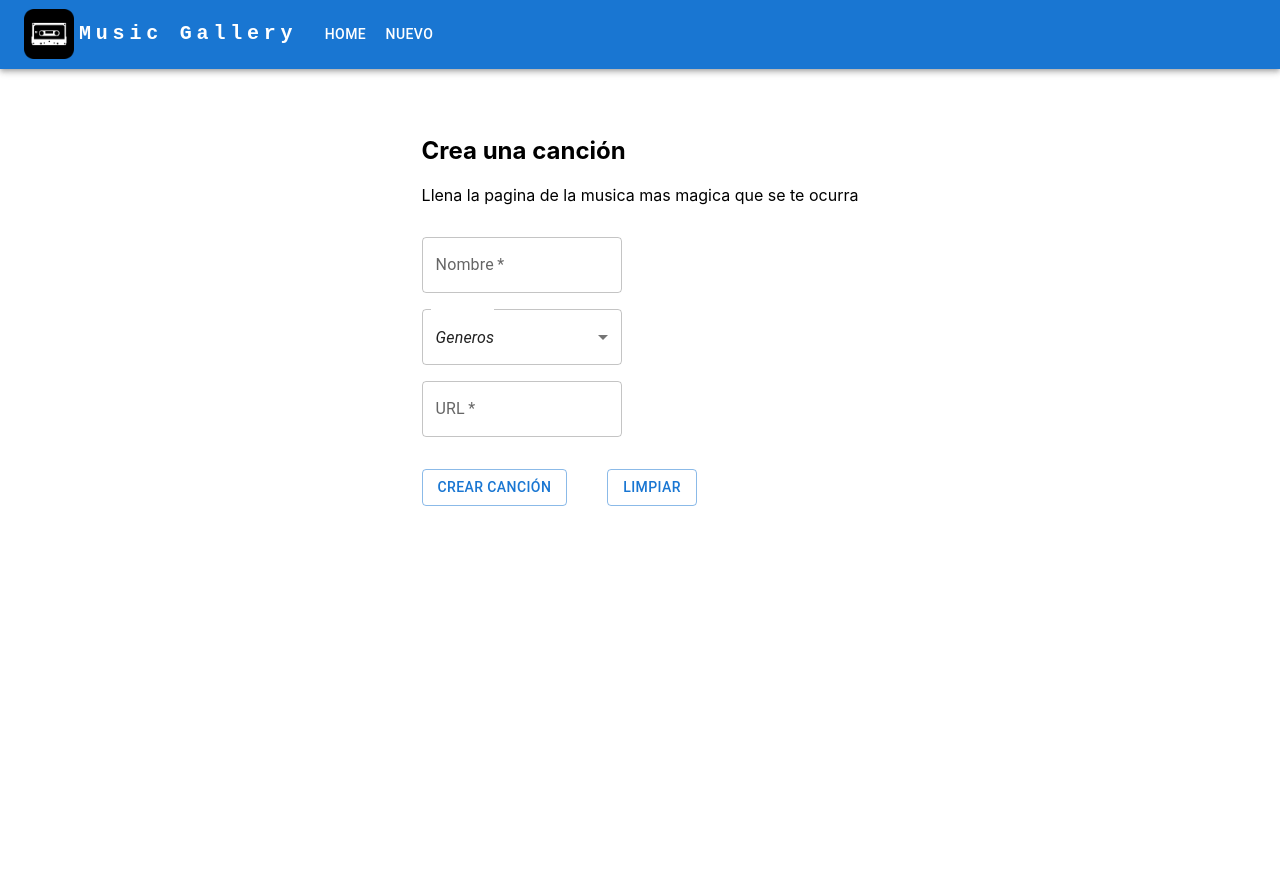
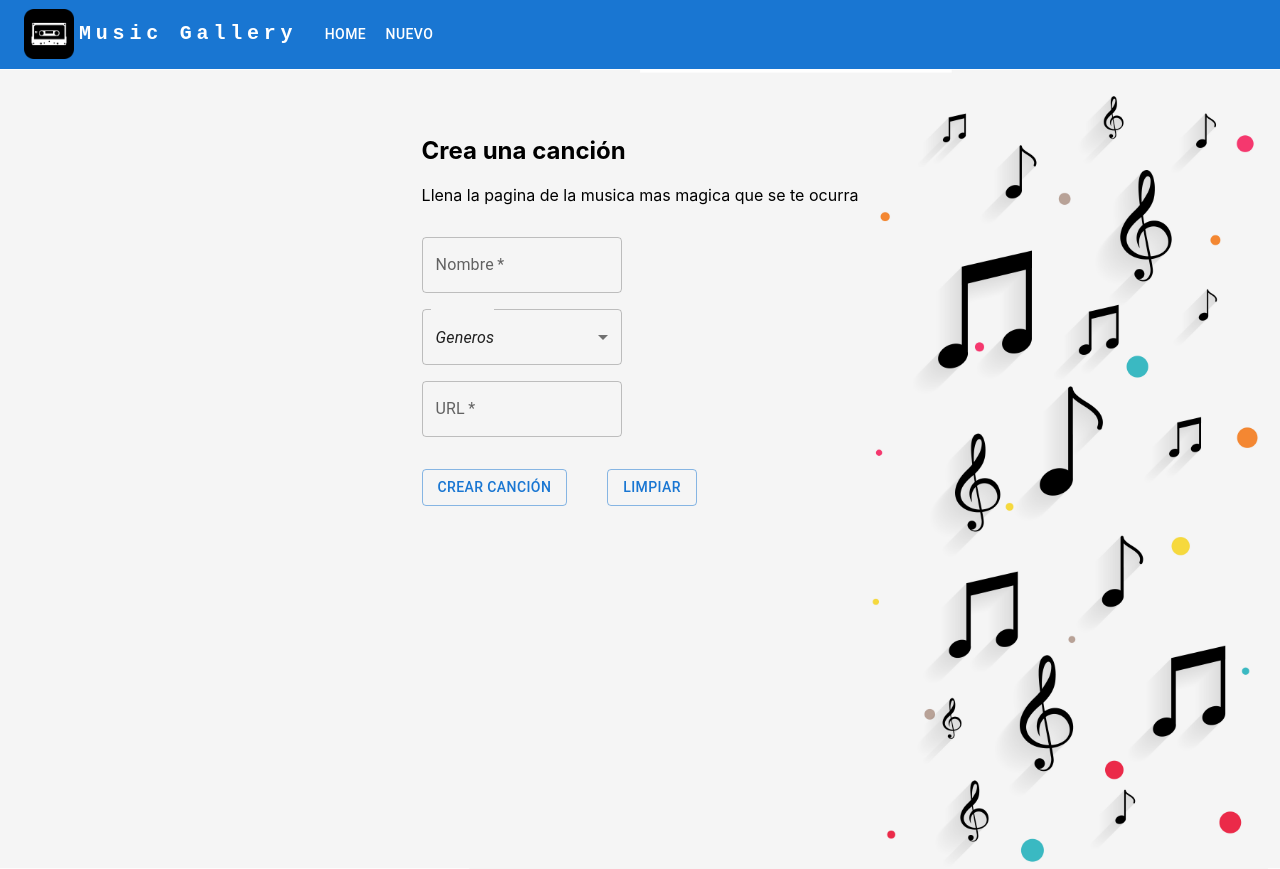
Before and after one commit to Rojo-Web/reto-aluraflix, a React (Create React App) app: page /NUEVO in a window 1280 px wide. Before the commit the page ends 800 px from the top, so only its background shows below. Built offline with nearby package versions, Linux system fonts and the light colour scheme; data requests are answered from the project's data file.

Commit message:
Retoques

```diff
--- a/src/API/Api.jsx
+++ b/src/API/Api.jsx
@@ -43,6 +43,7 @@ export async function enviarMusica(titulo, url, genero) {
 }
 
 export async function eliminarCancion(id) {
+
   const conexion = await fetch(`http://localhost:3000/Cancion/${id}`, {
       method: "DELETE",
       headers: {
--- a/src/Components/Card/index.jsx
+++ b/src/Components/Card/index.jsx
@@ -13,7 +13,8 @@ export default function MediaCard(props) {
   const navigate = useNavigate();
 
   //Añadimos el evento de eliminar un producto a traves del incono
- const deleteCancion = () => {
+ const deleteCancion = (e) => {
+  e.preventDefault();
   const id = identificador;
   console.log(id);
       eliminarCancion(id)
--- a/src/Data/db.json
+++ b/src/Data/db.json
@@ -3,7 +3,7 @@
     {
       "id": "1",
       "titulo": "Anime",
-      "colorPrimario": "#fdcd44",
+      "colorPrimario": "#f3f3f3",
       "colorSecundario": "#4D4D4D"
     },
     {
@@ -73,18 +73,6 @@
       "titulo": "BABYMETAL - ギミチョコ！！- Gimme chocolate!! (OFFICIAL)",
       "url": "https://www.youtube.com/watch?v=WIKqgE4BwAY",
       "genero": "Anime"
-    },
-    {
-      "id": "7100",
-      "titulo": "Imagine Dragons - On Top Of The World (Official Music Video)",
-      "url": "https://www.youtube.com/watch?v=w5tWYmIOWGk",
-      "genero": "Rock"
-    },
-    {
-      "id": "9e17",
-      "titulo": "Coldplay - Adventure Of A Lifetime (Official Video)",
-      "url": "https://www.youtube.com/watch?v=QtXby3twMmI",
-      "genero": "Rock"
     }
   ]
 }
--- /dev/null
+++ b/src/Pages/Edit/Edit.module.css
@@ -0,0 +1,7 @@
+.fondo{
+    background-image: url("/assets/fondo.jpg");
+    height: 100vh;
+        background-size: cover;
+        background-repeat: no-repeat;
+        background-position: bottom;
+}
--- a/src/Pages/Edit/Index.jsx
+++ b/src/Pages/Edit/Index.jsx
@@ -1,11 +1,12 @@
 import Formulario from "../../Components/Formulario/Index"
-
+import styles from "./Edit.module.css"
 
 const Editar = () => {
 
     return (
-
-        <Formulario tipo="EDITAR"/>
+        <div className={styles.fondo}>
+          <Formulario tipo="EDITAR"/>
+        </div>
 
       )
 }
--- a/src/Pages/Nuevo/Index.jsx
+++ b/src/Pages/Nuevo/Index.jsx
@@ -2,12 +2,15 @@
 
 import React from 'react'
 import Formulario from '../../Components/Formulario/Index'
+import styles from './Nuevo.module.css'
 
 const Nuevo = () => {
 
 
   return (
+    <div className={styles.fondo}>
     <Formulario/>
+    </div>
   )
 }
 
--- /dev/null
+++ b/src/Pages/Nuevo/Nuevo.module.css
@@ -0,0 +1,7 @@
+.fondo{
+    background-image: url("/assets/fondo.jpg");
+    height: 100vh;
+        background-size: cover;
+        background-repeat: no-repeat;
+        background-position: bottom;
+}
```
Also changed, not shown: assets/fondo.jpg (added).
